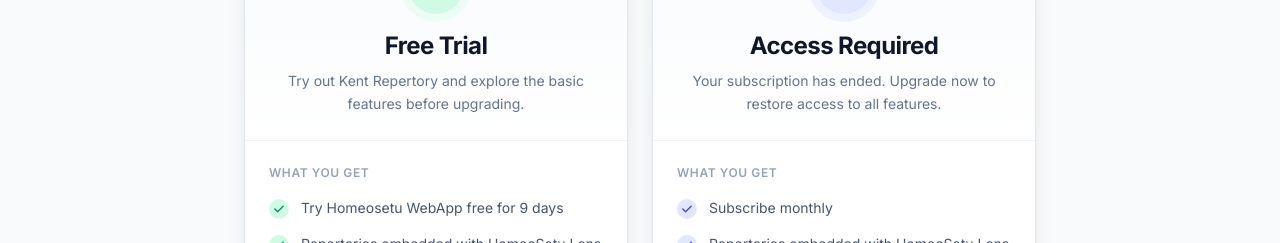
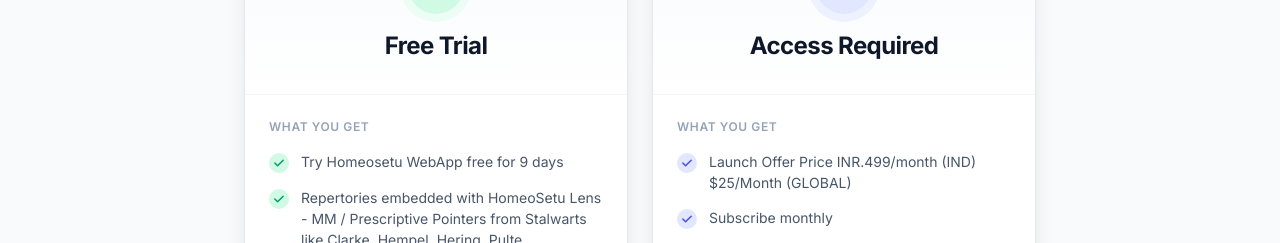
Before and after one commit to pranjaldube/homeosetu, a Next.js app: page /software/access in a window 1280 px wide. Shown: the part 221-464 px from the top of the page. Built offline with nearby package versions, Linux system fonts and the light colour scheme; no server answers.

Commit message:
design changes

```diff
--- a/app/(home)/software/access/page.tsx
+++ b/app/(home)/software/access/page.tsx
@@ -14,6 +14,7 @@
   ];
 
   const benefits = [
+    "Launch Offer Price INR.499/month (IND) $25/Month (GLOBAL)",
     "Subscribe monthly",
     "Repertories embedded with HomeoSetu Lens - MM / Prescriptive Pointers from Stalwarts like Clarke, Hempel, Hering, Pulte.",
     "Homeosetu Intelligence Clinic Assistant",
@@ -24,27 +25,6 @@
 
   return (
     <div className="min-h-[calc(100vh-100px)] py-12 flex flex-col items-center justify-center bg-slate-50 px-4 relative">
-      {/* Back Button */}
-      {/* <button
-        onClick={() => router.push("/")}
-        className="absolute top-6 left-6 flex items-center gap-2 text-slate-500 hover:text-slate-900 font-medium transition-colors"
-      >
-        <svg
-          className="w-5 h-5"
-          fill="none"
-          viewBox="0 0 24 24"
-          stroke="currentColor"
-        >
-          <path
-            strokeLinecap="round"
-            strokeLinejoin="round"
-            strokeWidth={2}
-            d="M10 19l-7-7m0 0l7-7m-7 7h18"
-          />
-        </svg>
-        Back to Home
-      </button> */}
-
       {/* Cards Container */}
       <div className="flex flex-col md:flex-row gap-6 items-center justify-center w-full max-w-4xl animate-in fade-in zoom-in-95 duration-200">
         {/* Free Trial Card */}
@@ -68,10 +48,10 @@
             <h2 className="text-2xl font-bold text-slate-900 mb-2 tracking-tight">
               Free Trial
             </h2>
-            <p className="text-sm text-slate-500 leading-relaxed px-2">
+            {/* <p className="text-sm text-slate-500 leading-relaxed px-2">
               Try out Kent Repertory and explore the basic features before
               upgrading.
-            </p>
+            </p> */}
           </div>
 
           <div className="p-6 bg-white flex-1 flex flex-col">
@@ -105,9 +85,6 @@
             >
               Start Free Trial
             </button>
-            <p className="mt-4 text-center text-[12px] text-slate-400 flex items-center justify-center gap-1.5 font-medium invisible">
-              Spacer
-            </p>
           </div>
         </div>
 
@@ -132,10 +109,10 @@
             <h2 className="text-2xl font-bold text-slate-900 mb-2 tracking-tight">
               Access Required
             </h2>
-            <p className="text-sm text-slate-500 leading-relaxed px-2">
+            {/* <p className="text-sm text-slate-500 leading-relaxed px-2">
               Your subscription has ended. Upgrade now to restore access to all
               features.
-            </p>
+            </p> */}
           </div>
 
           <div className="p-6 bg-white flex-1 flex flex-col">
```
